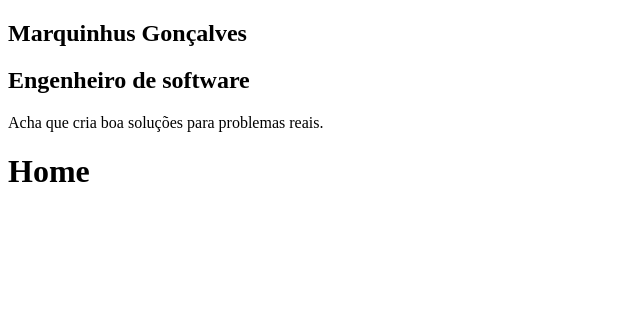
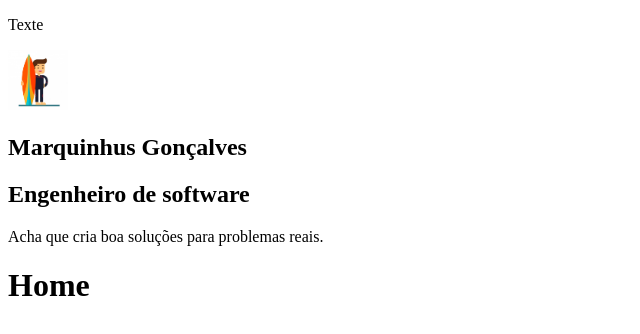
Before and after one commit to marquinhusgoncalves/gatsby-course, a Gatsby site: page / in a window 1280 px wide. Shown: the whole page, without its empty margins (0-640 px from the left). Built offline with nearby package versions, Linux system fonts and the light colour scheme; Gatsby itself is replaced by a stand-in of ours.

Commit message:
chore: working with images

```diff
--- /dev/null
+++ b/src/components/Avatar/index.js
@@ -0,0 +1,28 @@
+import React from "react"
+import { useStaticQuery, graphql } from "gatsby"
+import Img from "gatsby-image"
+
+const Avatar = () => {
+  const { avatarImage } = useStaticQuery(
+    graphql`
+      query {
+        avatarImage: file(relativePath: { eq: "avatar.jpg" }) {
+          childImageSharp {
+            fixed(width: 60, height: 60) {
+              ...GatsbyImageSharpFixed
+            }
+          }
+        }
+      }
+    `
+  )
+
+  return (
+    <>
+      <p>Texte</p>
+      <Img fixed={avatarImage.childImageSharp.fixed} />
+    </>
+  )
+}
+
+export default Avatar
--- a/src/components/Profile/index.js
+++ b/src/components/Profile/index.js
@@ -1,5 +1,6 @@
 import React from "react"
 import { useStaticQuery, graphql } from "gatsby"
+import Avatar from "../Avatar"
 
 const Profile = () => {
   const {
@@ -7,7 +8,7 @@ const Profile = () => {
       siteMetadata: { title, position, description },
     },
   } = useStaticQuery(graphql`
-    query Oi {
+    query {
       site {
         siteMetadata {
           title
@@ -20,6 +21,7 @@ const Profile = () => {
 
   return (
     <>
+      <Avatar />
       <h1>{title}</h1>
       <h2>{position}</h2>
       <p>{description}</p>
```
Also changed, not shown: src/images/avatar.jpg (added).
